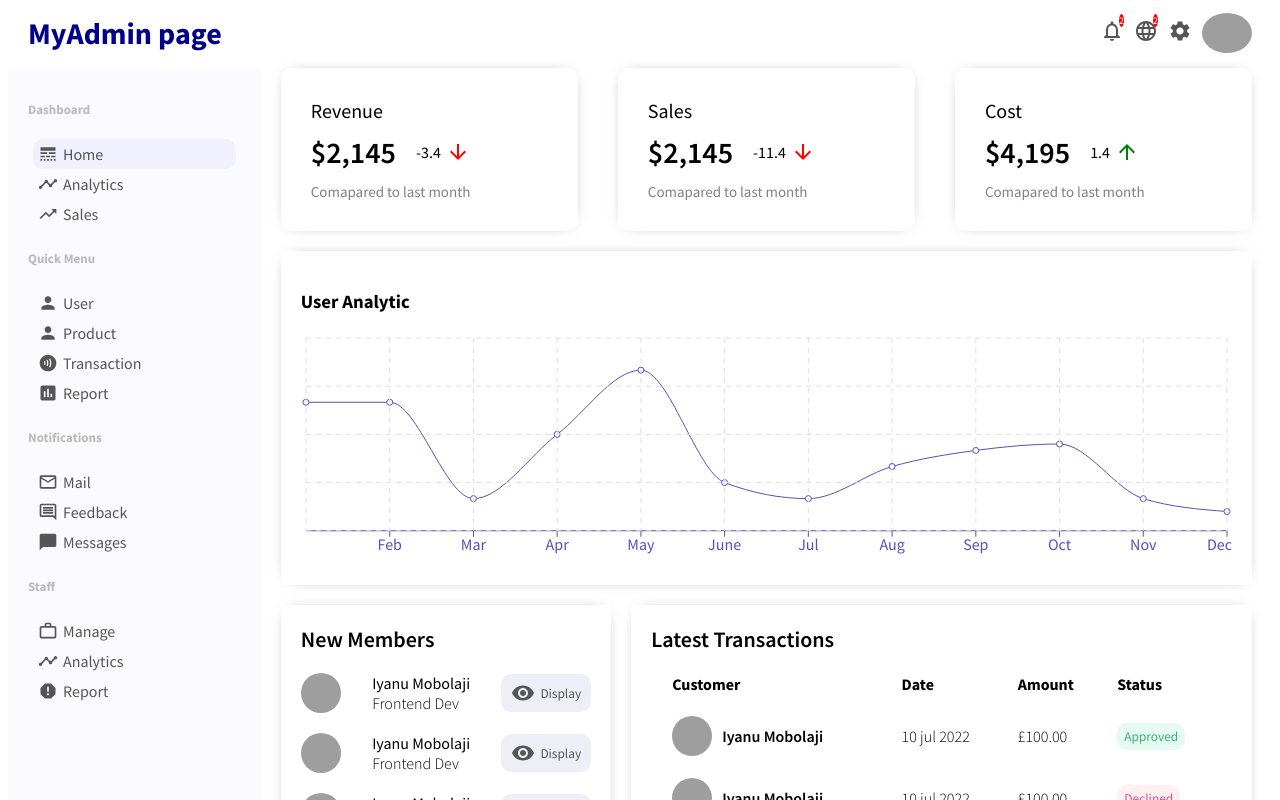
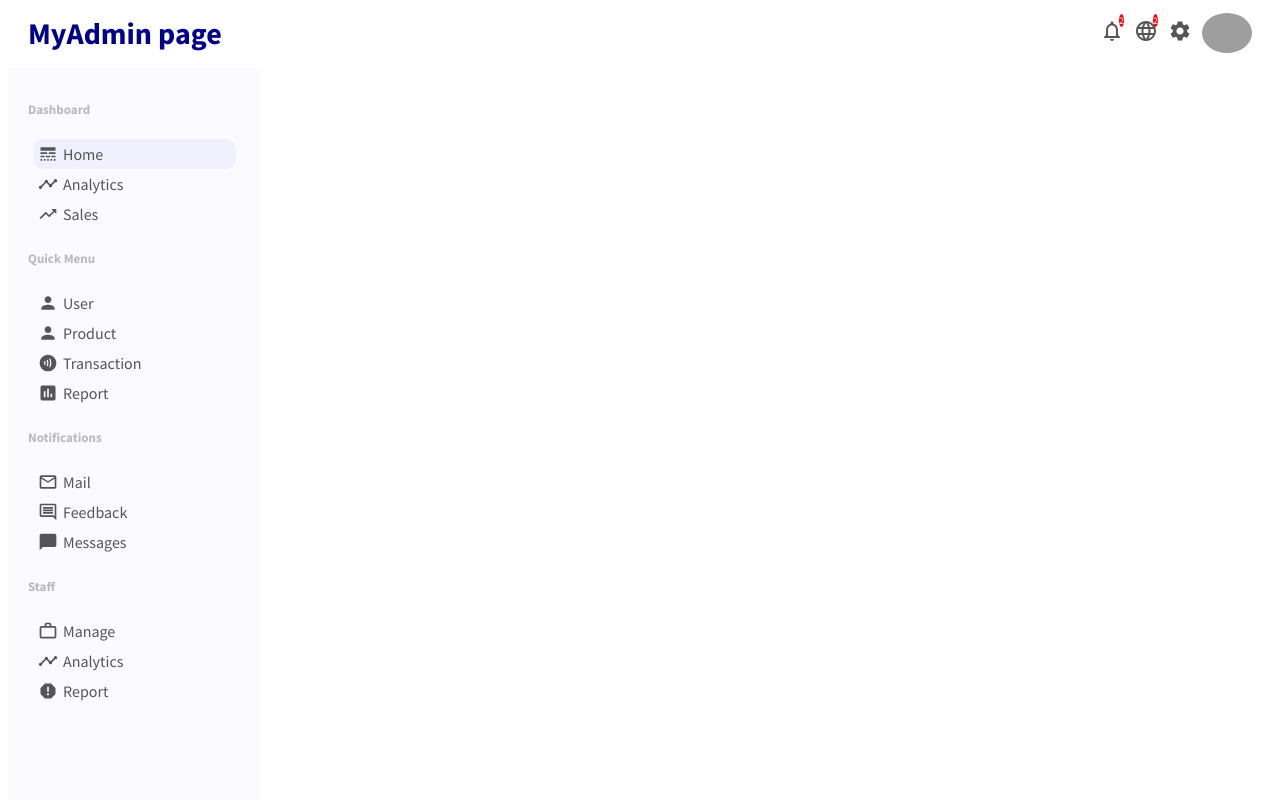
Before and after one commit to iyanuwonder/AdminpgwithReact, a React (Create React App) app: page /users in a window 1280 px wide. Shown: the top 800 px of the page. Built offline with nearby package versions, Linux system fonts and the light colour scheme; grey boxes are pictures that could not be loaded.

Commit message:
updated admin home page

```diff
--- a/src/App.js
+++ b/src/App.js
@@ -3,15 +3,29 @@ import Sidebar from './components/sidebar/Sidebar';
 import Topbar from "./components/topbar/Topbar";
 import "./App.css"
 import Home from './pages/home/Home';
+import UserList from './pages/userList/UserList';
+import {
+  BrowserRouter as Router,
+  Routes,
+  Route,
+} from "react-router-dom";
 function App() {
   return(
-    <div className="App">
+    <Router>
       <Topbar/>
       <div className="container">
         <Sidebar/>
-        <Home/>
+        <Routes>
+          <Route exact path="/" element={<Home />}>
+
+          </Route>
+          <Route path="/users" element={<UserList />}>
+
+          </Route>
+        </Routes>
+
       </div>
-    </div>
+    </Router>
   );
 
 }
--- a/src/components/widgetLg/WidgetLg.jsx
+++ b/src/components/widgetLg/WidgetLg.jsx
@@ -9,6 +9,7 @@ export default function WidgetLg() {
     <div className="widgetLg">
         <span className="wigetLgTitle">Latest Transactions</span>
         <table className="widgetLgTable">
+            <tbody>
             <tr className="widgetLgTr">
                 <th className="widgetLgTh">Customer</th>
                 <th className="widgetLgTh">Date</th>
@@ -59,6 +60,9 @@ export default function WidgetLg() {
                     <Button type ="Approved"/>
                 </td>
             </tr>
+
+            </tbody>
+
         </table>
     </div>
   )
```
